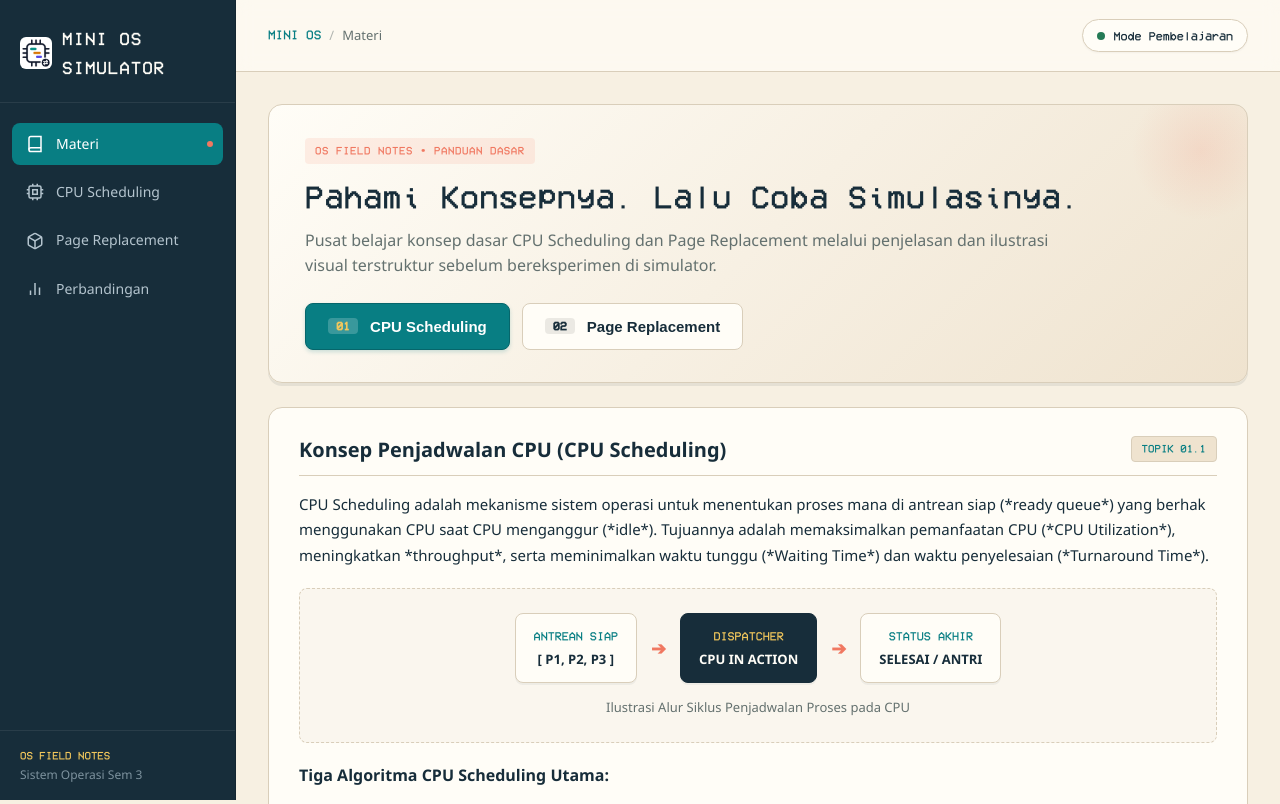
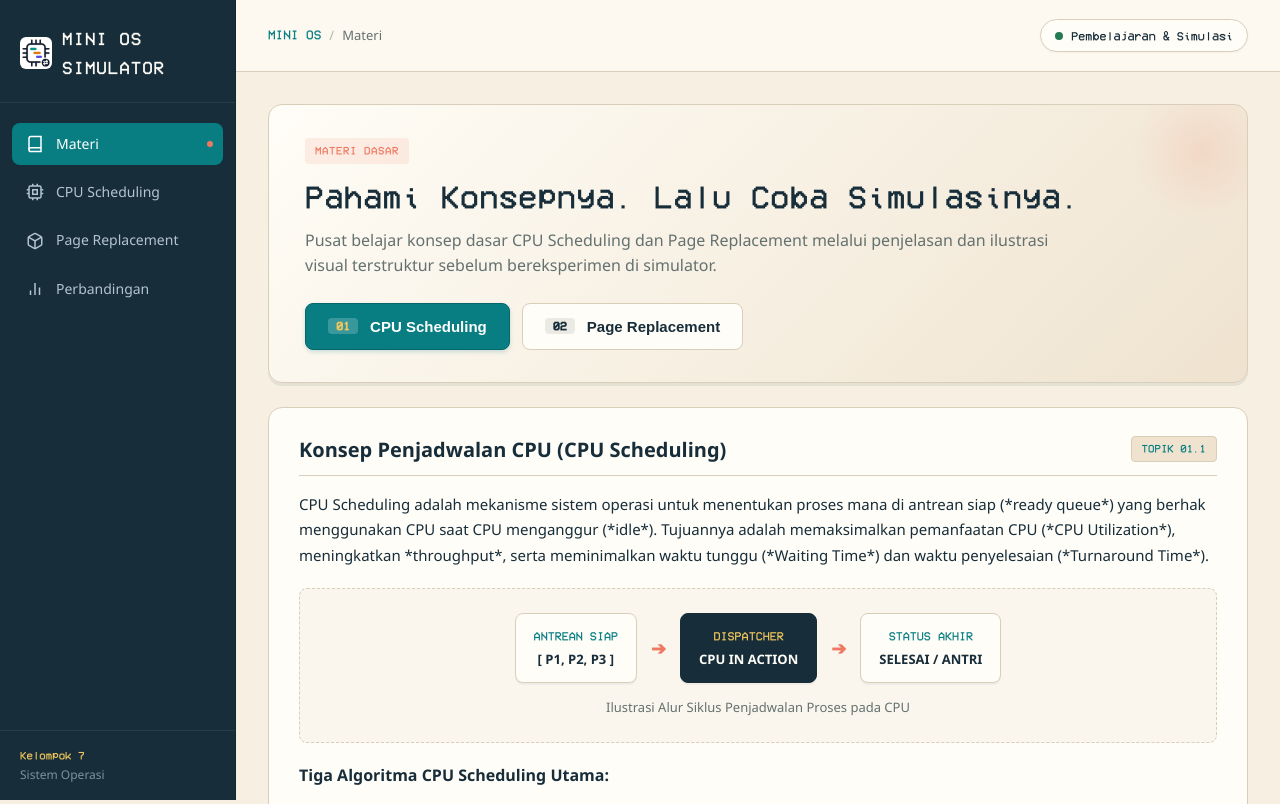
Before and after one commit to ihsanfm626/Mini-OS-Simulator-, a plain HTML site: page index.html in a window 1280 px wide. Shown: the top 804 px of the page. Drawn offline with Linux system fonts and the light colour scheme.

Commit message:
menyesuaikan html

```diff
--- a/index.html
+++ b/index.html
@@ -58,8 +58,8 @@
             </nav>
 
             <div class="sidebar-footer">
-                <span>OS FIELD NOTES</span>
-                Sistem Operasi Sem 3
+                <span>Kelompok 7</span>
+                Sistem Operasi
             </div>
         </aside>
 
@@ -83,7 +83,7 @@
 
                 <div class="header-status-badge">
                     <span class="status-dot-active"></span>
-                    <span>Mode Pembelajaran</span>
+                    <span>Pembelajaran & Simulasi</span>
                 </div>
             </header>
 
@@ -94,7 +94,7 @@
                 <section id="section-materi" class="main-section">
                     <!-- Hero Banner Retro Editorial -->
                     <div class="materi-hero">
-                        <div class="hero-tagline">OS FIELD NOTES • PANDUAN DASAR</div>
+                        <div class="hero-tagline">MATERI DASAR</div>
                         <h1 id="page-title">Pahami Konsepnya. Lalu Coba Simulasinya.</h1>
                         <p id="page-subtitle">
                             Pusat belajar konsep dasar CPU Scheduling dan Page Replacement melalui penjelasan dan
```
